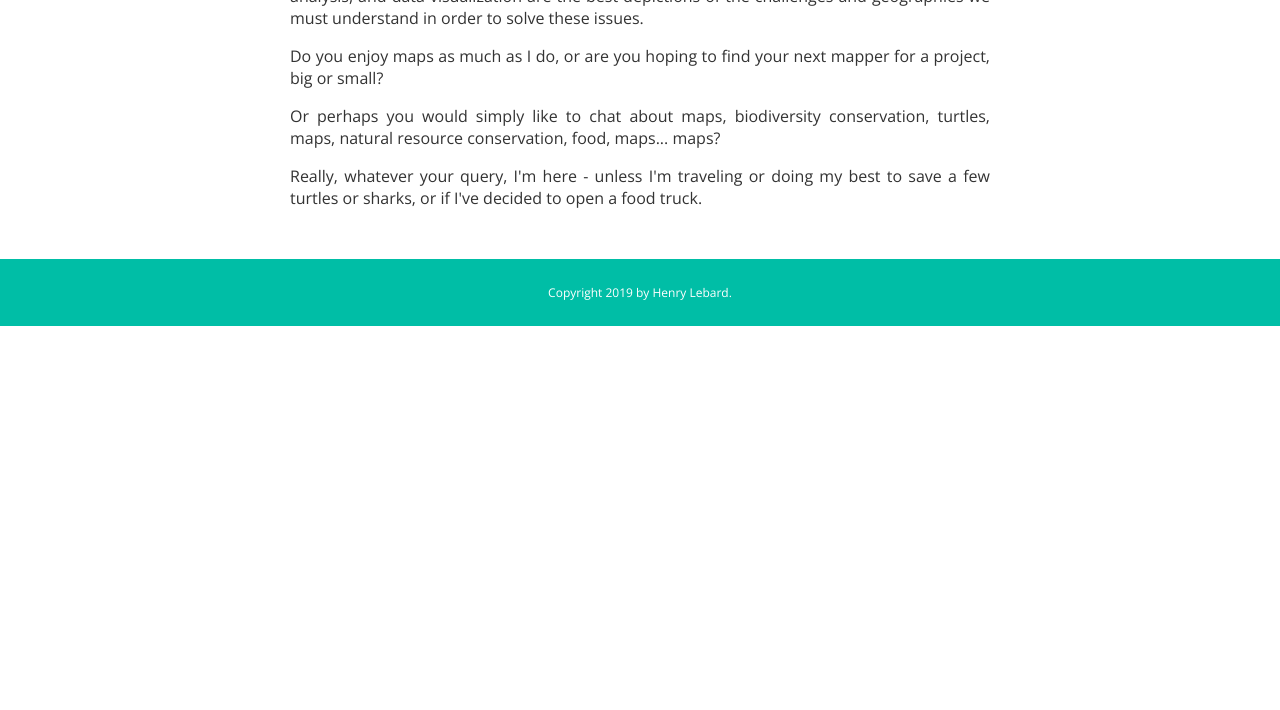
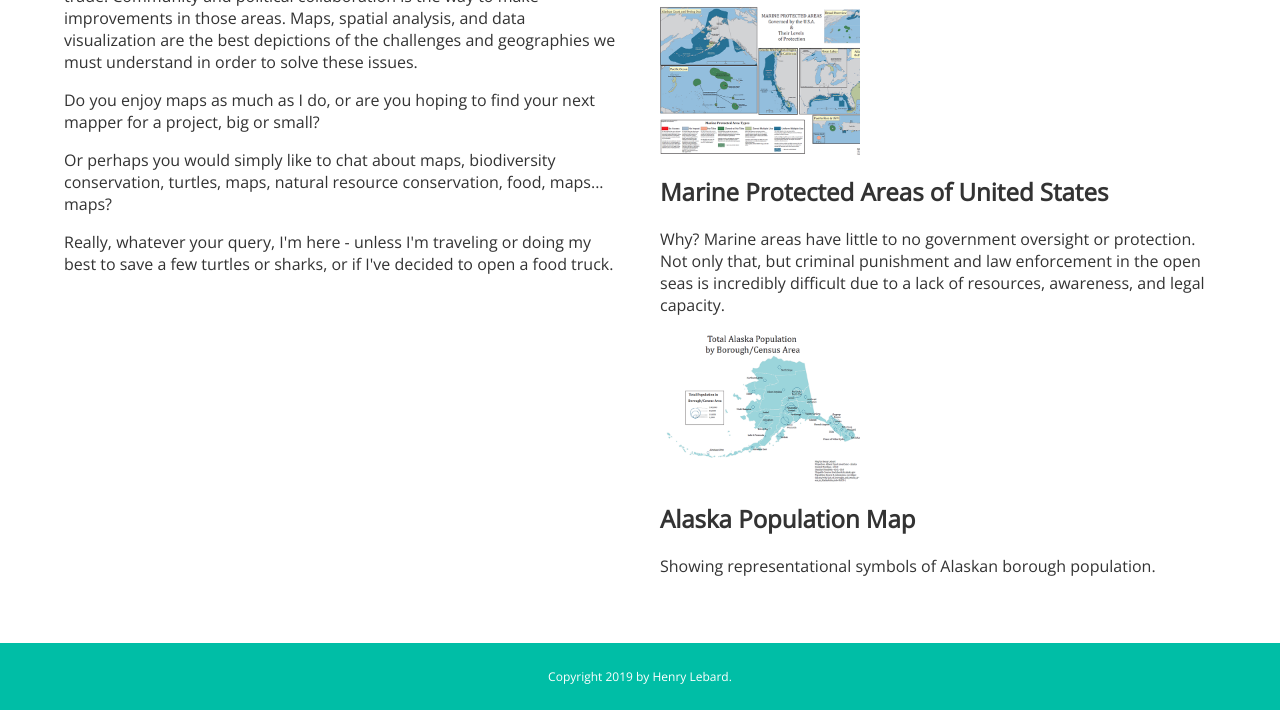
Before and after one commit to hlebard/site, a plain HTML site: page index.html in a window 1280 px wide. Shown: the part 279-989 px from the top of the page. Before the commit the page ends 800 px from the top, so only its background shows below. Drawn offline with nearby package versions, Linux system fonts and the light colour scheme.

Commit message:
Finished the homepage

```diff
--- a/css/styles.css
+++ b/css/styles.css
@@ -15,7 +15,7 @@ p{
 	font-size: 16px;
 }
 h1{
-	text-align: center;
+	text-align: left;
 }
 header{
 	border-bottom: 1px solid #00bea6;
@@ -113,6 +113,10 @@ footer{
 	font-size: 12px;
 	color: #ffffff;
 }
+.work img{
+	width: 100%;
+	display: block;
+}
 
 @media (min-width: 768px){
 	.menu-trigger{
@@ -142,5 +146,21 @@ footer{
 	main{
 		margin-top: 50px;
 		margin-bottom: 50px;
+		overflow: hidden;
+	}
+	.home-left{
+		width: 50%;
+		float: left;
+		padding-right: 20px;
+		box-sizing: border-box;
+	}
+	.home-right{
+		width: 50%;
+		float: right;
+		padding-left: 20px;
+		box-sizing: border-box;
+	}
+	.work img{
+		width: 200px;
 	}
 }
--- a/index.html
+++ b/index.html
@@ -25,14 +25,28 @@
 		</div>
 	</header>
 	<main>
-		<h1>About Henry Lebard</h1>
-		<div class="about-text">
-	        <p>I am avid about conservation, sustainability, and combatting illegal wildlife trade. Community and political collaboration is the way to make improvements in those areas. Maps, spatial analysis, and data visualization are the best depictions of the challenges and geographies we must understand in order to solve these issues.</p>
+		<div class="home-left">
+			<h1>About Henry Lebard</h1>
+			<p>I am avid about conservation, sustainability, and combatting illegal wildlife trade. Community and political collaboration is the way to make improvements in those areas. Maps, spatial analysis, and data visualization are the best depictions of the challenges and geographies we must understand in order to solve these issues.</p>
 	        <p>Do you enjoy maps as much as I do, or are you hoping to find your next mapper for a project, big or small?</p>
 	        <p>Or perhaps you would simply like to chat about maps, biodiversity conservation, turtles, maps, natural resource conservation, food, maps... maps?</p>
 	        <p>Really, whatever your query, I'm here - unless I'm traveling or doing my best to save a few turtles or sharks, or if I've decided to open a food truck.
 	        </p>
-	    </div>
+		</div>
+		<div class="home-right">
+			<h1>Here are some things I'm working on.</h1>
+			<div class="work">
+				<img src="images/finalProject.png">
+				<h2>Marine Protected Areas of United States</h2>
+				<p>Why? Marine areas have little to no government oversight or protection. Not only that, but criminal punishment and law enforcement in the open seas is incredibly difficult due to a lack of resources, awareness, and legal capacity.</p>
+			</div>
+			<div class="work">
+				<img src="images/Lab4.png">
+				<h2>Alaska Population Map</h2>
+				<p>Showing representational symbols of Alaskan borough population.</p>
+			</div>
+		</div>
+
 	</main>
 	<footer>
 		<span class="copyright">Copyright 2019 by Henry Lebard.</span>
```
Also changed, not shown: images/Lab4.png (added), images/finalProject.png (added), images/lab1.png (added), images/lab2.png (added), images/lab3.png (added), images/norway.png (added), 6 other files.
